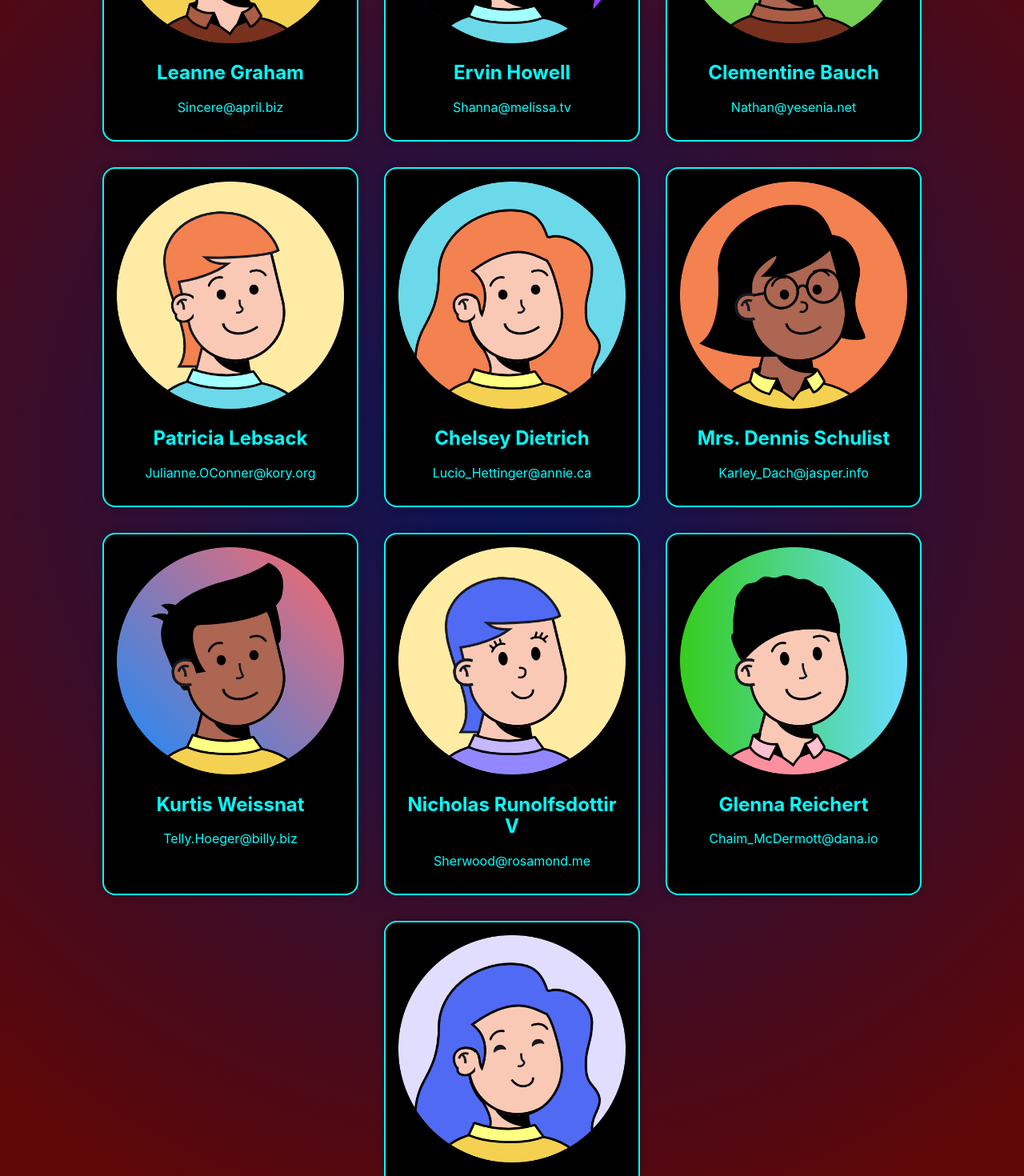
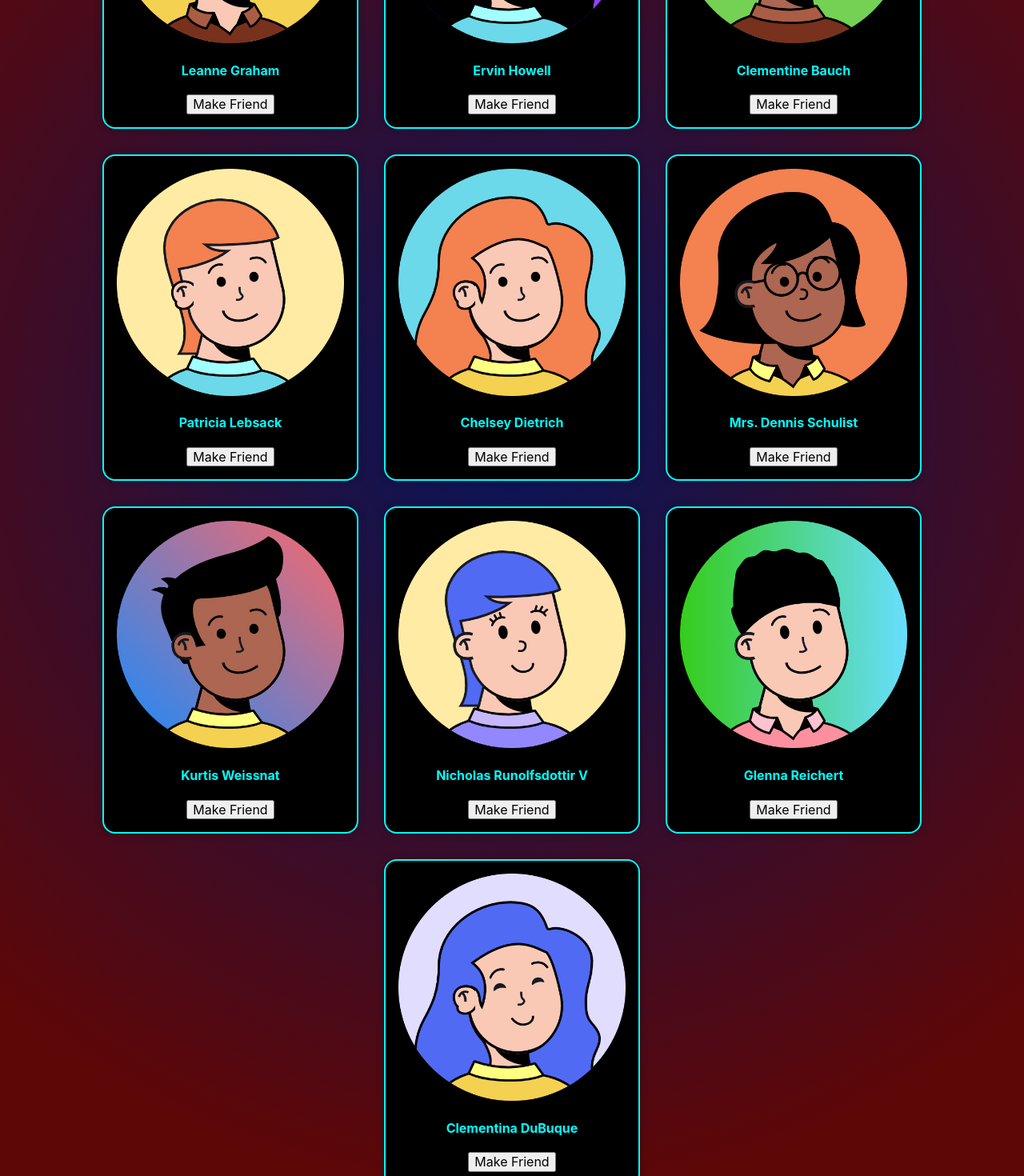
Before and after one commit to aditya8Raj/cool-friends, a React (Create React App) app: page / in a window 1280 px wide. Shown: the part 440-1910 px from the top of the page at 80% size. Built offline with nearby package versions, Linux system fonts and the light colour scheme; the HTML template or start-up script is replaced by a standard one.

Commit message:
added a make friend button

```diff
--- a/src/Card.js
+++ b/src/Card.js
@@ -1,66 +1,104 @@
 import React from 'react'
 
+const alertPlaceholder = document.getElementById('liveAlertPlaceholder')
+
+const alert = (message, type) => {
+    const wrapper = document.createElement('div')
+    wrapper.innerHTML = [
+        `<div class="alert alert-${type} alert-dismissible" role="alert">`,
+        `   <div>${message}</div>`,
+        '   <button type="button" class="btn-close" data-bs-dismiss="alert" aria-label="Close"></button>',
+        '</div>'
+    ].join('')
+
+    alertPlaceholder.append(wrapper)
+}
+
+const alertTrigger = document.getElementById('liveAlertBtn')
+if (alertTrigger) {
+    alertTrigger.addEventListener('click', () => {
+        alert("Thanks for making me your friend", "success")
+    })
+}
 export default function Card(props) {
     return (
         <div className="flex flex-wrap  justify-center">
             <div className="br4 ma3 ba bw1 w-25 pa3 bg-black grow shadow-2 tc">
                 <img src={require('./first.png')} alt="first-img" />
-                <h2>{props.name1}</h2>
-                <p>{props.email1}</p>
+                <h4>{props.name1}</h4>
+                <div id="liveAlertPlaceholder"></div>
+                <button type="button" className="btn btn-primary" id="liveAlertBtn">Make Friend</button>
             </div>
 
             <div className="br4 ma3 ba bw1 w-25 pa3 bg-black grow shadow-2 tc">
                 <img src={require('./second.png')} alt="second-img" />
-                <h2>{props.name2}</h2>
-                <p>{props.email2}</p>
+                <h4>{props.name2}</h4>
+                <div id="liveAlertPlaceholder"></div>
+                <button type="button" className="btn btn-primary" id="liveAlertBtn">Make Friend</button>
             </div>
 
             <div className="br4 ma3 ba bw1 w-25 pa3 bg-black grow shadow-2 tc">
                 <img src={require('./third.png')} alt="third-img" />
-                <h2 >{props.name3}</h2>
-                <p >{props.email3}</p>
+                <h4 >{props.name3}</h4>
+
+                <div id="liveAlertPlaceholder"></div>
+                <button type="button" className="btn btn-primary" id="liveAlertBtn">Make Friend</button>
             </div>
 
             <div className="br4 ma3 ba bw1 w-25 pa3 bg-black grow shadow-2 tc">
                 <img src={require('./fourth.png')} alt="fourth-img" />
-                <h2 >{props.name4}</h2>
-                <p >{props.email4}</p>
+                <h4 >{props.name4}</h4>
+
+                <div id="liveAlertPlaceholder"></div>
+                <button type="button" className="btn btn-primary" id="liveAlertBtn">Make Friend</button>
             </div>
 
             <div className="br4 ma3 ba bw1 w-25 pa3 bg-black grow shadow-2 tc">
                 <img src={require('./fifth.png')} alt="fifth-img" />
-                <h2 >{props.name5}</h2>
-                <p >{props.email5}</p>
+                <h4 >{props.name5}</h4>
+
+                <div id="liveAlertPlaceholder"></div>
+                <button type="button" className="btn btn-primary" id="liveAlertBtn">Make Friend</button>
             </div>
 
             <div className="br4 ma3 ba bw1 w-25 pa3 bg-black grow shadow-2 tc">
                 <img src={require('./sixth.png')} alt="sixth-img" />
-                <h2 >{props.name6}</h2>
-                <p >{props.email6}</p>
+                <h4 >{props.name6}</h4>
+
+                <div id="liveAlertPlaceholder"></div>
+                <button type="button" className="btn btn-primary" id="liveAlertBtn">Make Friend</button>
             </div>
 
             <div className="br4 ma3 ba bw1 w-25 pa3 bg-black grow shadow-2 tc">
                 <img src={require('./seventh.png')} alt="seventh-img" />
-                <h2 >{props.name7}</h2>
-                <p >{props.email7}</p>
+                <h4 >{props.name7}</h4>
+
+                <div id="liveAlertPlaceholder"></div>
+                <button type="button" className="btn btn-primary" id="liveAlertBtn">Make Friend</button>
             </div>
 
             <div className="br4 ma3 ba bw1 w-25 pa3 bg-black grow shadow-2 tc">
                 <img src={require('./eighth.png')} alt="eighth-img" />
-                <h2 >{props.name8}</h2>
-                <p >{props.email8}</p>
+                <h4 >{props.name8}</h4>
+
+                <div id="liveAlertPlaceholder"></div>
+                <button type="button" className="btn btn-primary" id="liveAlertBtn">Make Friend</button>
             </div>
 
             <div className="br4 ma3 ba bw1 w-25 pa3 bg-black grow shadow-2 tc">
                 <img src={require('./ninth.png')} alt="ninth-img" />
-                <h2 >{props.name9}</h2>
-                <p >{props.email9}</p>
+                <h4 >{props.name9}</h4>
+
+                <div id="liveAlertPlaceholder"></div>
+                <button type="button" className="btn btn-primary" id="liveAlertBtn">Make Friend</button>
             </div>
 
             <div className="br4 ma3 ba bw1 w-25 pa3 bg-black grow shadow-2 tc">
                 <img src={require('./tenth.png')} alt="tenth-img" />
-                <h2 >{props.name10}</h2>
-                <p >{props.email10}</p>
+                <h4 >{props.name10}</h4>
+
+                <div id="liveAlertPlaceholder"></div>
+                <button type="button" className="btn btn-primary" id="liveAlertBtn">Make Friend</button>
             </div>
         </div>
 
--- a/src/Cardlist.js
+++ b/src/Cardlist.js
@@ -7,34 +7,25 @@ export default function Cardlist() {
             <div>
                 <Card
                     name1="Leanne Graham"
-                    email1="Sincere@april.biz"
 
                     name2="Ervin Howell"
-                    email2="Shanna@melissa.tv"
 
                     name3="Clementine Bauch"
-                    email3="Nathan@yesenia.net"
 
                     name4="Patricia Lebsack"
-                    email4="Julianne.OConner@kory.org"
 
                     name5="Chelsey Dietrich"
-                    email5="Lucio_Hettinger@annie.ca"
 
                     name6="Mrs. Dennis Schulist"
-                    email6="Karley_Dach@jasper.info"
 
                     name7="Kurtis Weissnat"
-                    email7="Telly.Hoeger@billy.biz"
 
                     name8="Nicholas Runolfsdottir V"
-                    email8="Sherwood@rosamond.me"
 
                     name9="Glenna Reichert"
-                    email9="Chaim_McDermott@dana.io"
 
                     name10="Clementina DuBuque"
-                    email10="Rey.Padberg@karina.biz"
+
                 />
             </div>
         </>
```
